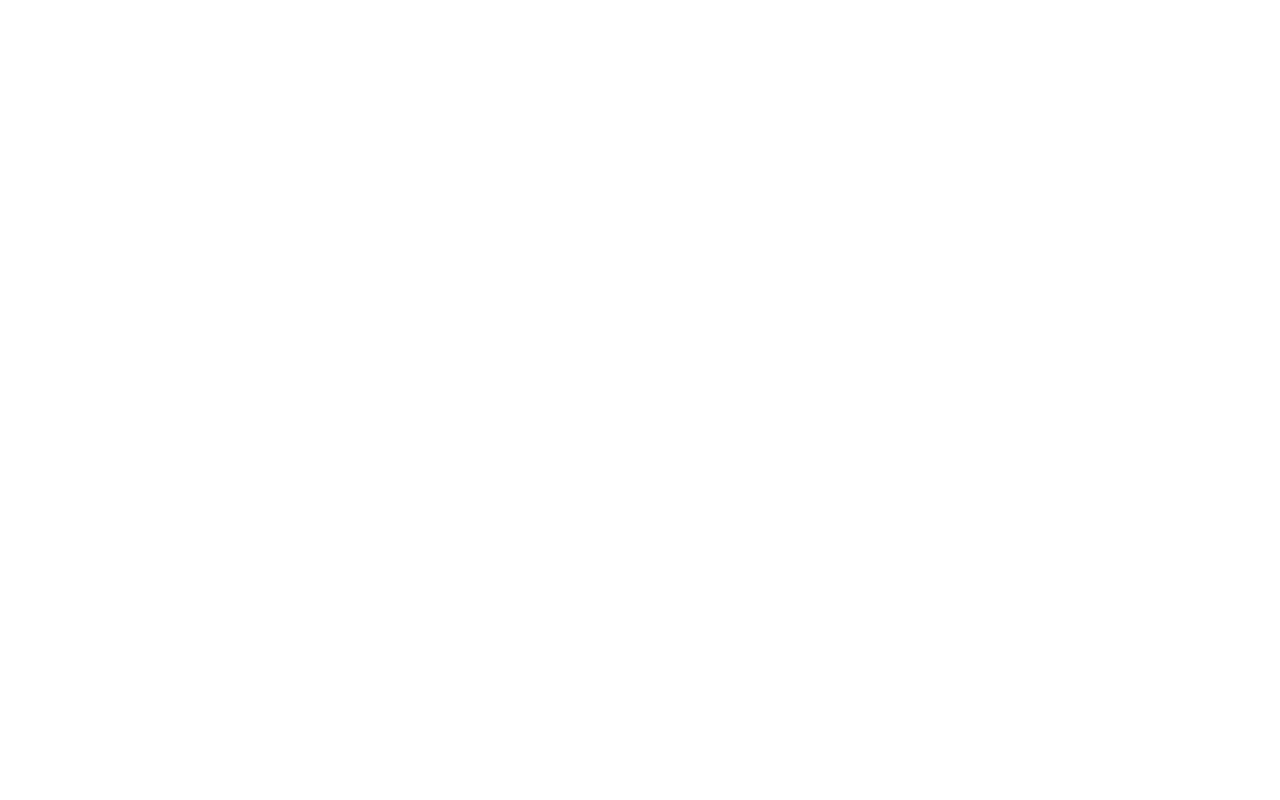
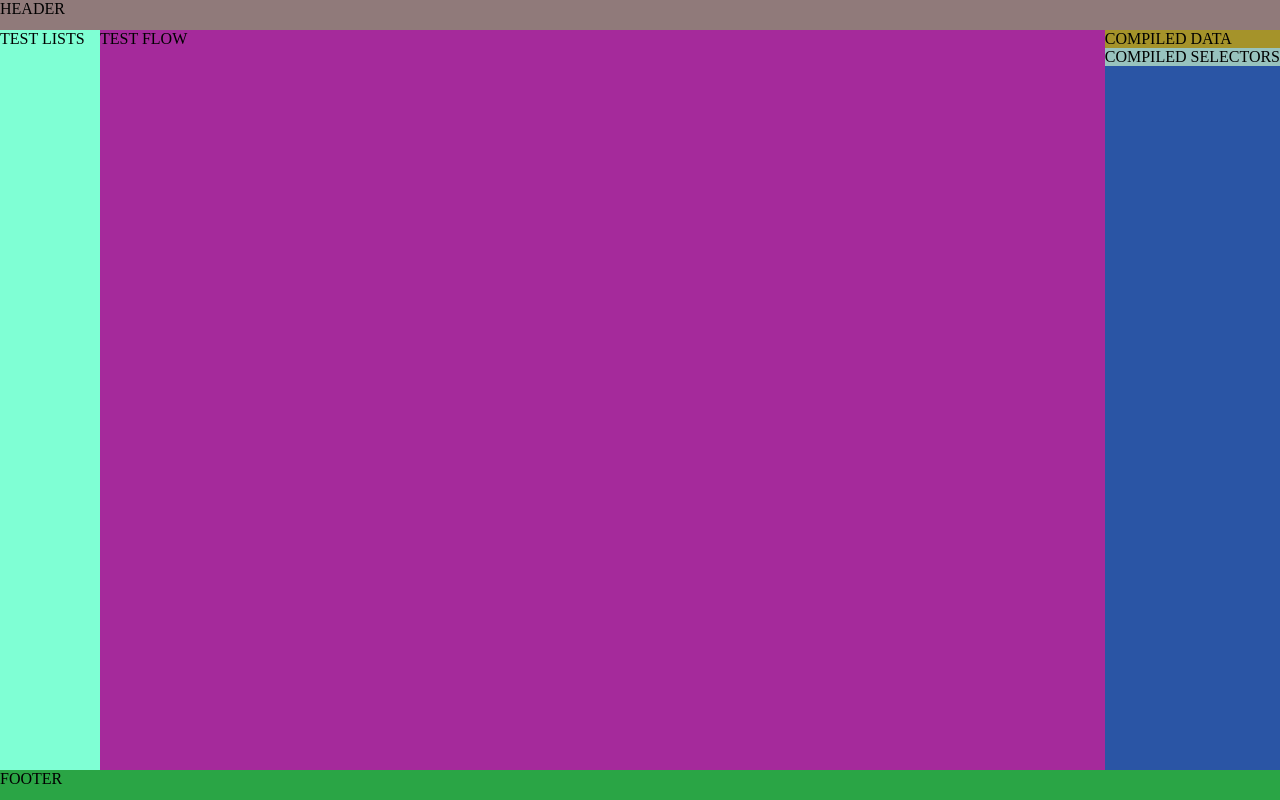
Before and after one commit to starikan/PuppeDo, a website: page index.html in a window 1280 px wide. Drawn offline with nearby package versions, Linux system fonts and the light colour scheme; no server answers.

Commit message:
[front] layout

```diff
--- a/index.html
+++ b/index.html
@@ -44,56 +44,84 @@
     // }
   </script>
   <style>
+  body, html {
+    margin: 0;
+    padding: 0;
+    height: 100%;
+  }
   .wrapper {
+    height: 100%;
     display: grid;
-    grid-template-columns: repeat(3, 1fr);
-    grid-auto-rows: minmax(30px, 100%);
+    grid-template-columns: minmax(100px, auto) 1fr minmax(100px, auto);
+    grid-template-areas:
+      "header header header"
+      "testLists testFlow testDetails"
+      "footer footer footer";
+    grid-auto-rows: minmax(30px, auto) 1fr minmax(30px, auto);
   }
   .header {
     grid-area: header;
-    background-color: brown;
+    background-color: rgb(144, 122, 122);
+    /* grid-column: 1 / 4; */
+    /* grid-auto-rows: 1; */
+  }
+  .footer {
+    grid-area: footer;
+    background-color: rgb(42, 165, 69);
     /* grid-column: 1 / 4; */
     /* grid-auto-rows: 1; */
   }
   .testLists {
-    grid-area: testList;
+    grid-area: testLists;
     background-color: aquamarine;
     /* grid-column: 1; */
     /* grid-auto-rows: 2 / 3; */
     }
   .testData {
     grid-area: testData;
-    background-color: brown;
+    background-color: rgb(147, 165, 42);
     /* grid-column: 2; */
     /* grid-auto-rows: 2; */
     }
   .testFlow {
     grid-area: testFlow;
-    background-color: brown;
+    background-color: rgb(165, 42, 155);
     /* grid-column: 2; */
     /* grid-auto-rows: 3; */
     }
+  .testDetails {
+    grid-area: testDetails;
+    background-color: rgb(42, 85, 165);
+    /* grid-column: 2; */
+    /* grid-auto-rows: 3; */
+    }
+
     .compiledData {
       grid-area: compiledData;
-    background-color: brown;
+      background-color: rgb(165, 147, 42);
       /* grid-column: 3; */
       /* grid-auto-rows: 2; */
       }
     .compiledSelectors {
       grid-area: compiledSelectors;
-    background-color: brown;
+      background-color: rgb(152, 195, 190);
       /* grid-column: 3; */
       /* grid-auto-rows: 3; */
       }
   </style>
 
 <div class="wrapper">
-  <div class="header"></div>
-  <div class="testLists"></div>
-  <div class="testData"></div>
-  <div class="testFlow"></div>
-  <div class="compiledData"></div>
-  <div class="compiledSelectors"></div>
+  <div class="header">HEADER</div>
+
+  <div class="testLists">TEST LISTS</div>
+  <!-- <div class="testData">TEST DATA</div> -->
+  <div class="testFlow">TEST FLOW</div>
+  <div class="testDetails">
+    <div class="compiledData">COMPILED DATA</div>
+    <div class="compiledSelectors">COMPILED SELECTORS</div>
+  </div>
+
+  <div class="footer">FOOTER</div>
 </div>
   <!-- <input type="text"/> -->
   <!-- <button onclick="start_test()">Старт теста</button>
```
Lines whose indentation alone changed are shown as unchanged.
